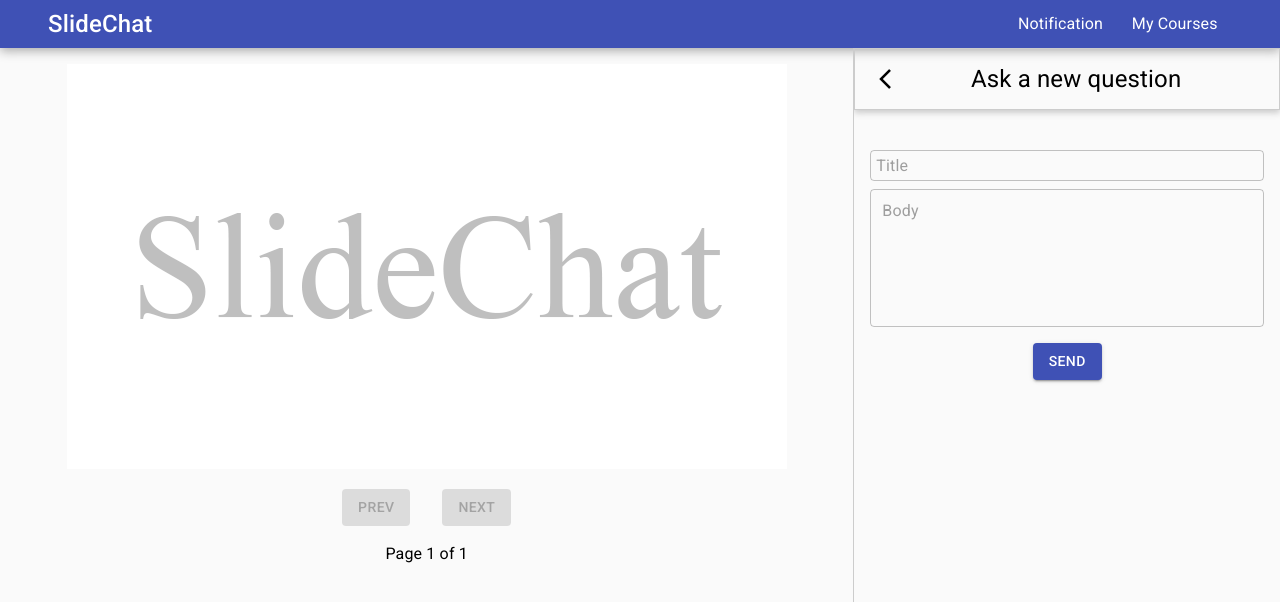
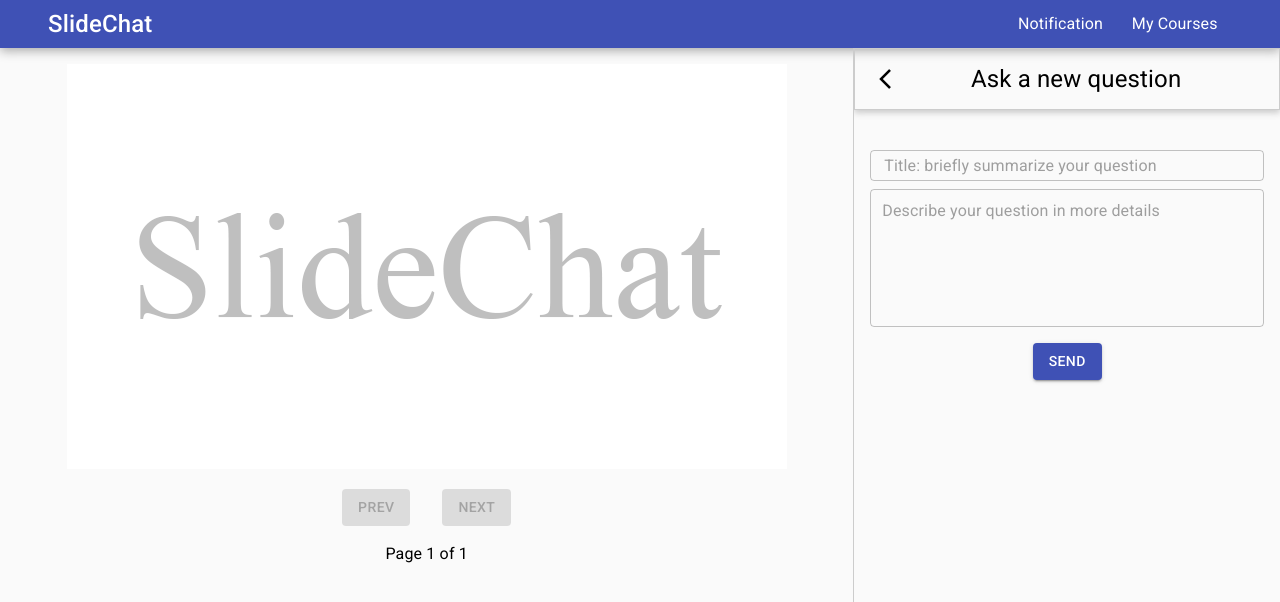
Before and after one commit to larryyueli/slidechat, a React (Create React App) app in the folder v2/client/: page / in a window 1280 px wide. Both pictures are taken after a click on the button "ASK A NEW QUESTION". Shown: the top 602 px of the page. Built offline with nearby package versions, Linux system fonts and the light colour scheme; no server answers; what markdown-it-mathjax would draw is missing.

Commit message:
some minor changes mentioned during the meeting  - title text and input placeholder text changed  - add clickable indicator to question list

```diff
--- a/v2/client/src/ChatArea.js
+++ b/v2/client/src/ChatArea.js
@@ -28,15 +28,12 @@ class ChatArea extends React.Component {
 		this.sendNewQuestion = this.sendNewQuestion.bind(this);
 		this.sendNewChat = this.sendNewChat.bind(this);
 		this.likeChat = this.likeChat.bind(this);
-
-		this.self = React.createRef();
 	}
 
 	componentDidUpdate() {
 		window.MathJax.typeset();
 	}
 
-	// TO-DO
 	createNewChat() {
 		this.setState({ state: "new-chat" });
 	}
@@ -153,14 +150,14 @@ class ChatArea extends React.Component {
 						<div><TextField
 							variant='outlined'
 							id={`new-title`}
-							placeholder="Title"
+							placeholder="Title: briefly summarize your question"
 							inputRef={ref => { this.titleRef = ref; }} /></div>
 						<div><TextField
 							variant='outlined'
 							id={`new-body`}
 							multiline
 							rows="6"
-							placeholder="Body"
+							placeholder="Describe your question in more details"
 							inputRef={ref => { this.bodyRef = ref; }} /></div>
 						<div><Button variant="contained" color="primary" onClick={this.sendNewQuestion}>Send</Button></div>
 					</div>
@@ -233,7 +230,7 @@ class ChatArea extends React.Component {
 
 
 		return (
-			<div className='chat-area' ref={this.self}>
+			<div className='chat-area'>
 				<div className="chat-area-title">
 					{backButton}
 					<div className="title">{title}</div>
--- a/v2/client/src/ChatArea.scss
+++ b/v2/client/src/ChatArea.scss
@@ -40,6 +40,10 @@
 		.chat {
 			padding: 1rem;
 			border-bottom: 1px solid #cccccc;
+			&:hover {
+				background: #fdfdfd;
+				cursor: pointer;
+			}
 
 			.title {
 				font-weight: 420;
@@ -153,9 +157,15 @@
 		.MuiTextField-root {
 			width: 100%;
 
-			.MuiOutlinedInput-input,
-			.MuiOutlinedInput-multiline {
+			.MuiOutlinedInput-input {
+				padding: 6px 6px 6px 14px;
+			}
+			.MuiInputBase-multiline {
 				padding: 6px;
+
+				.MuiOutlinedInput-input {
+					padding: 6px;
+				}
 			}
 		}
 	}
--- a/v2/client/src/Profile.js
+++ b/v2/client/src/Profile.js
@@ -21,8 +21,6 @@ class Profile extends Component {
         this.fetchCourses();
     }
 
-
-
     // get course list from server
     fetchCourses() {
         axios.get(`${baseURL}/api/myCourses?id=${this.state.uid}`).then(data => {
@@ -43,7 +41,6 @@ class Profile extends Component {
         });
     }
 
-
     render() {
         let content = [];
         for (let i in this.state.courses) {
@@ -55,7 +52,6 @@ class Profile extends Component {
                     uid={this.state.uid} />
             );
         }
-
 
         return (
             <div className="profile">
```
